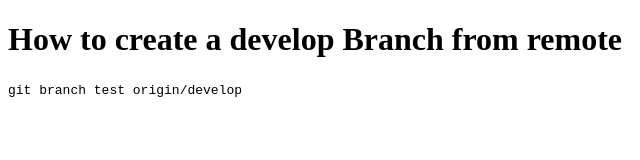
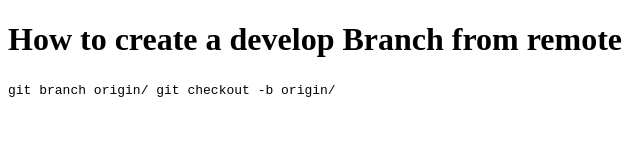
Before and after one commit to t-sajan/gitColaborationExample, a plain HTML site: page index.html in a window 1280 px wide. Shown: the full height of the page, 0-640 px from the left. Drawn offline with Linux system fonts and the light colour scheme.

Commit message:
[QWD-34] fixed the code to fetch remote branch

```diff
--- a/index.html
+++ b/index.html
@@ -11,7 +11,8 @@
 <body>
     <h1>How to create a develop Branch from remote</h1>
     <code>
-            git branch test origin/develop
+    	git branch <local_branch_name> origin/<remote_branch_name>
+    	git checkout -b <local_branch_name> origin/<remote_branch_name>
     </code>
 
 </body>
```
